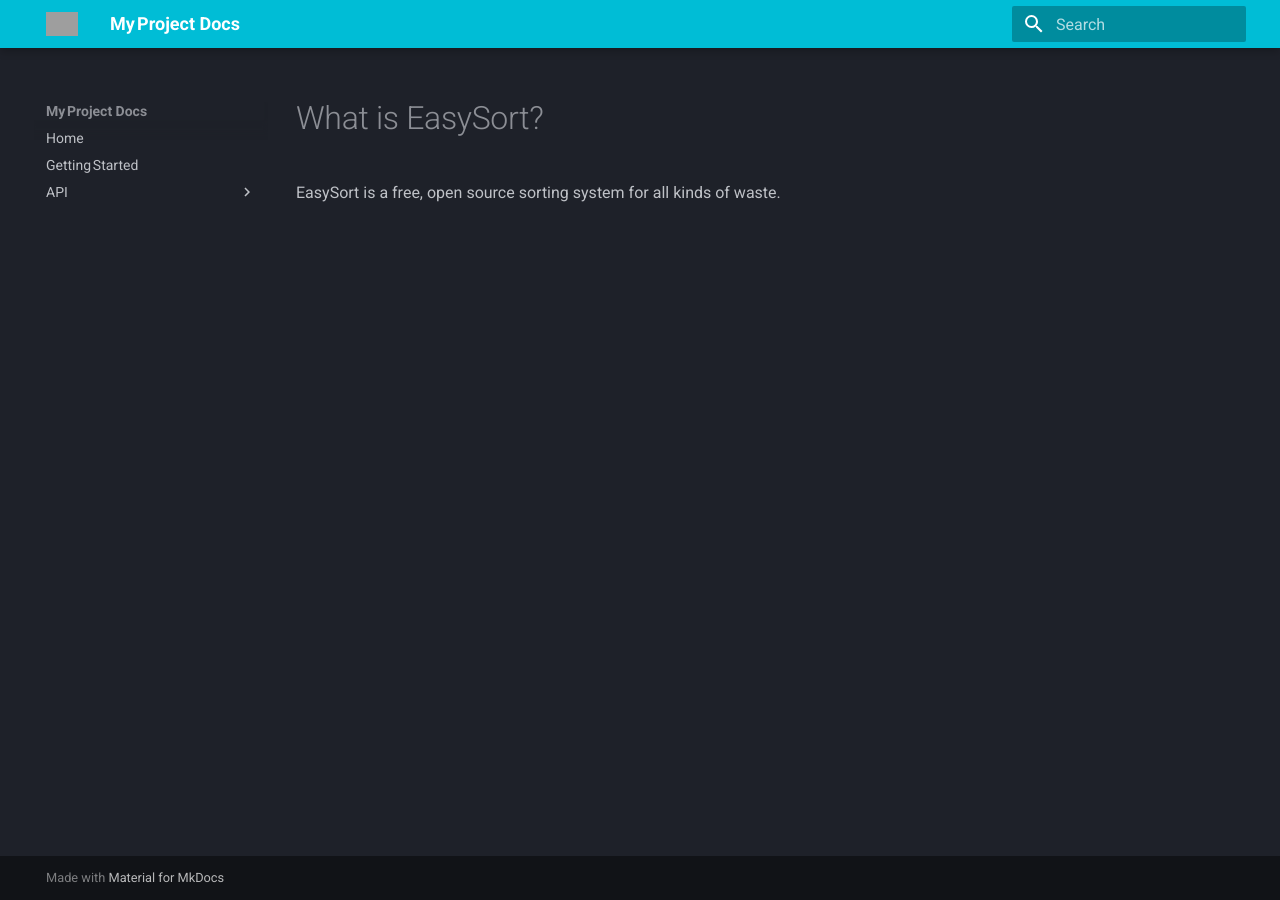
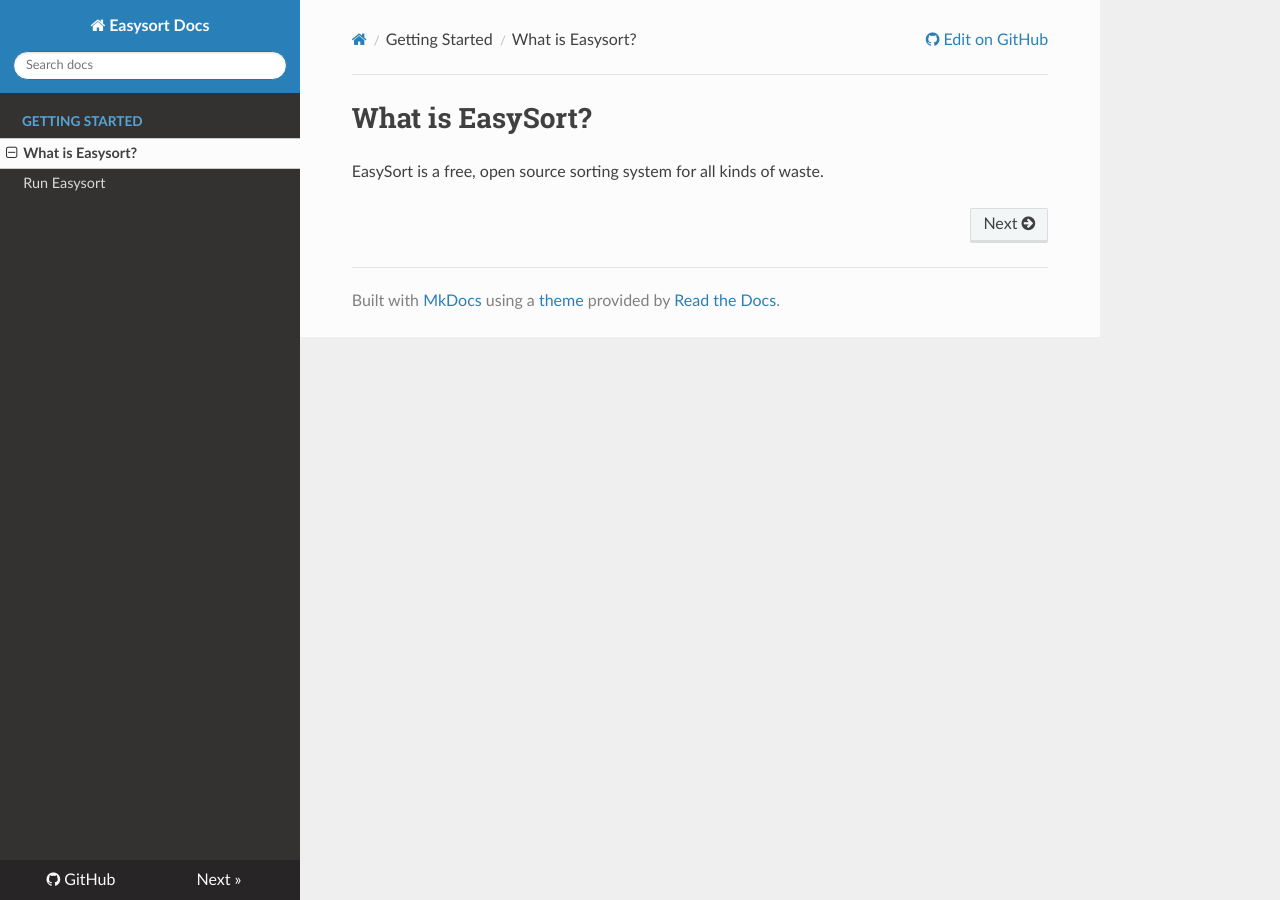
Before and after one commit to Easysort/Easysort, an MkDocs documentation site: the page built from docs/what-is-easysort.md, in a window 1280 px wide. Built offline with MkDocs 1.6.1, drawn with Linux system fonts in a browser that asks for light colours; nearby versions of some CDN libraries; grey boxes are pictures that could not be loaded.

Commit message:
update docs page look

```diff
--- a/mkdocs.yml
+++ b/mkdocs.yml
@@ -1,25 +1,41 @@
-site_name: My Project Docs
-site_url:  https://docs.myproject.dev          # your custom domain (optional)
+site_name: Easysort Docs
+repo_url: https://github.com/easysort/easysort
+site_url: https://docs.easysort.org
+
+exclude_docs: README.md
+
+strict: true
+docs_dir: docs
+site_dir: docs_site/
 
 theme:
-  name: material
-  logo: assets/logo.png
-  favicon: assets/favicon.png
-  palette:
-    scheme: slate     # built‑in dark mode
-    primary: cyan
-    accent: indigo
+  name: readthedocs
+  navigation_depth: 3
 
 nav:
-  - Home: index.md
-  - Getting Started: getting‑started.md
-  - API:
-      - REST: api/rest.md
-      - Python: api/python.md
-
-markdown_extensions:
-  - admonition
-  - pymdownx.extra
-  - pymdownx.highlight
-  - toc:
-      permalink: true
+  - Getting Started:
+    - What is Easysort?: what-is-easysort.md
+    - Run Easysort: run-easysort.md
+  # - How-to:
+  #   - Turn the speed blue: how-to/turn-the-speed-blue.md
+  #   - Connect to a comma 3/3X: how-to/connect-to-comma.md
+  #   # - Make your first pull request: how-to/make-first-pr.md
+  #   #- Replay a drive: how-to/replay-a-drive.md
+  # - Concepts:
+  #   - Logs: concepts/logs.md
+  #   - Safety: concepts/safety.md
+  #   - Glossary: concepts/glossary.md
+  # - Car Porting:
+  #   - What is a car port?: car-porting/what-is-a-car-port.md
+  #   - Porting a car brand: car-porting/brand-port.md
+  #   - Porting a car model: car-porting/model-port.md
+  # - Contributing:
+  #   - Roadmap: contributing/roadmap.md
+  #   #- Architecture: contributing/architecture.md
+  #   - Contributing Guide →: https://github.com/commaai/openpilot/blob/master/docs/CONTRIBUTING.md
+  # - Links:
+  #   - Blog →: https://blog.comma.ai
+  #   - Bounties →: https://comma.ai/bounties
+  #   - GitHub →: https://github.com/commaai
+  #   - Discord →: https://discord.comma.ai
+  #   - X →: https://x.com/comma_ai
```
Also changed, not shown: docs/run-easysort.md (added, +1 -0 lines).
